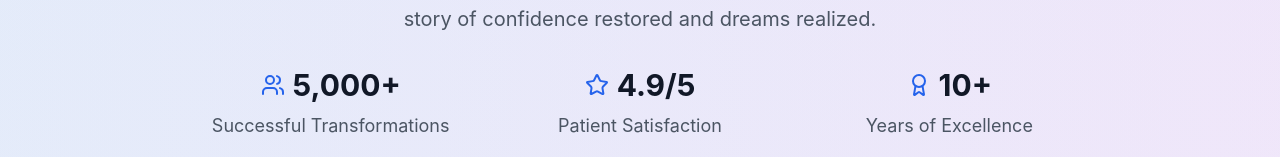
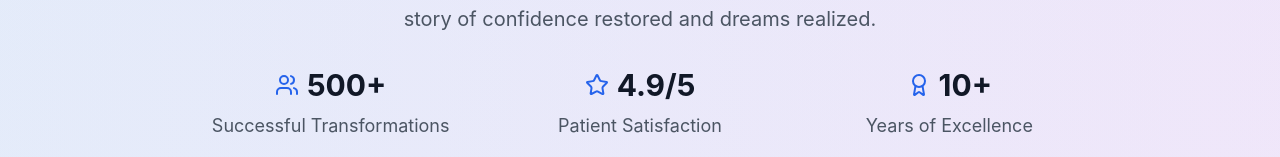
Before and after one commit to Uvaancovie/pearly-whites-dental, a Next.js app: page /before-after in a window 1280 px wide. Shown: the part 376-533 px from the top of the page. Built offline with nearby package versions, Linux system fonts and the light colour scheme.

Commit message:
typo on before & after page

```diff
--- a/app/before-after/page.tsx
+++ b/app/before-after/page.tsx
@@ -126,7 +126,7 @@ const BeforeAfter = () => {
               >
                 <div className="flex items-center justify-center mb-2">
                   <Users className="h-6 w-6 text-blue-600 mr-2" />
-                  <span className="text-3xl font-bold text-gray-900">5,000+</span>
+                  <span className="text-3xl font-bold text-gray-900">500+</span>
                 </div>
                 <p className="text-gray-600">Successful Transformations</p>
               </motion.div>
```
